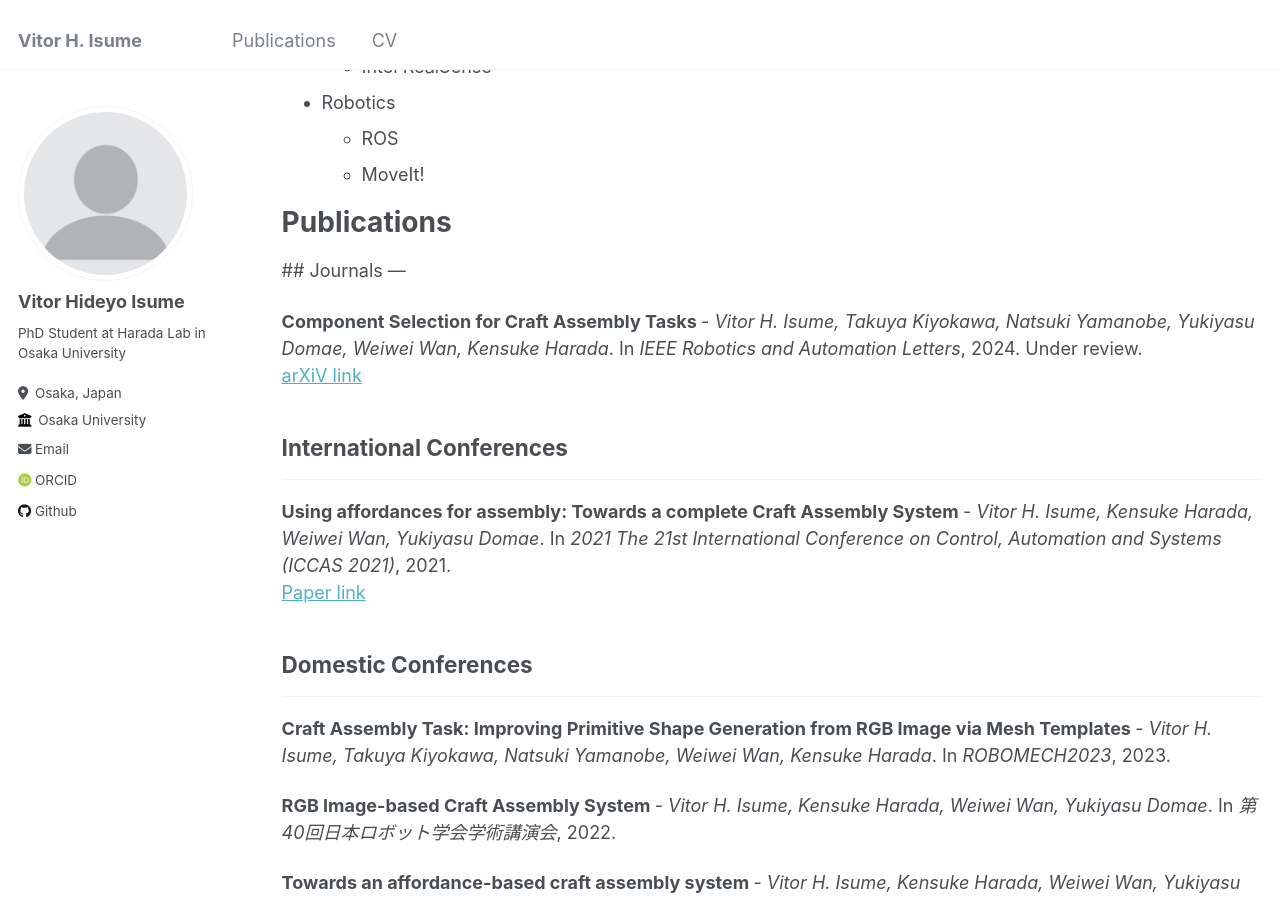
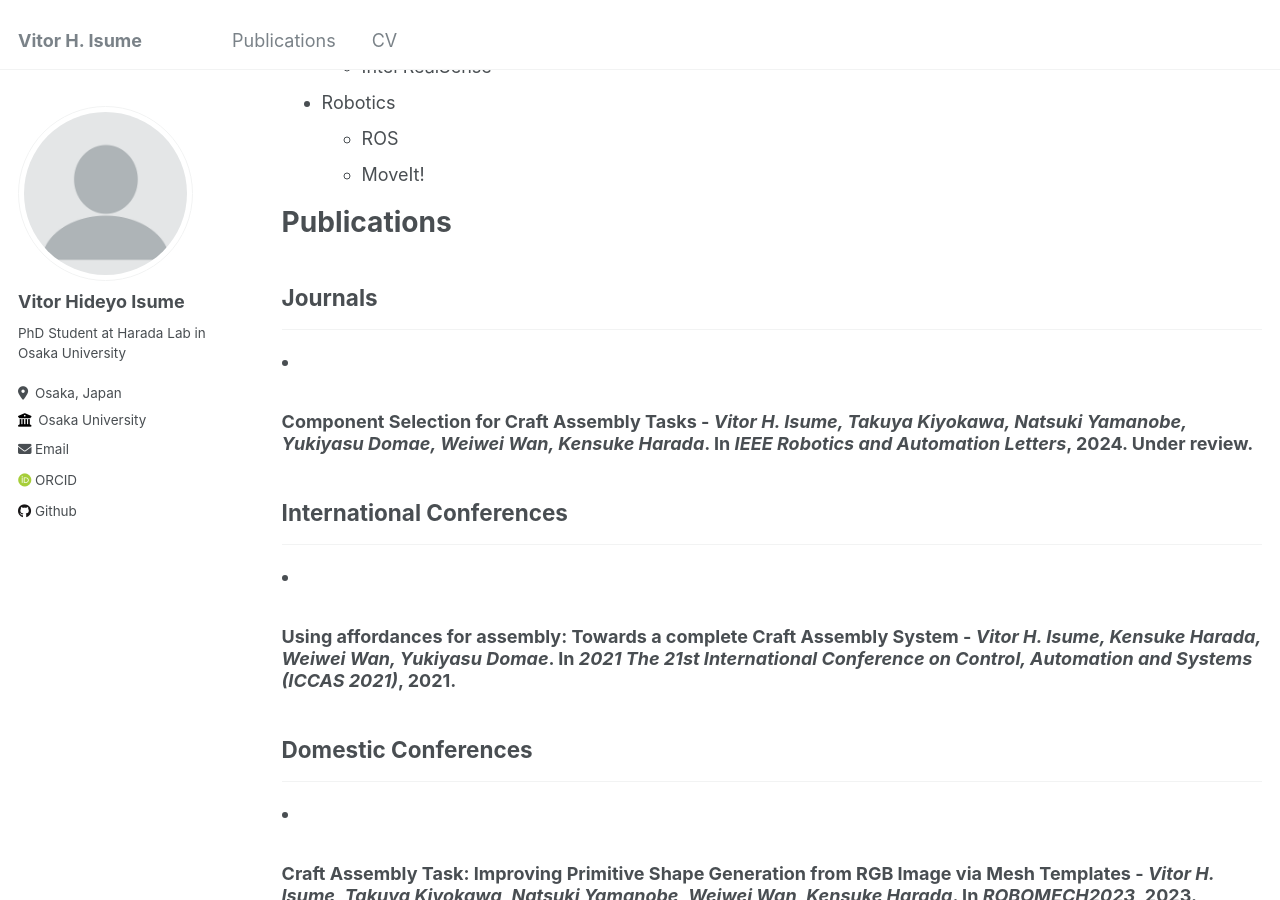
Before and after one commit to v-isume/v-isume.github.io, a Jekyll site: the page built from _pages/cv.md, in a window 1280 px wide and 900 px high, scrolled down 1160 px. Built offline with Jekyll 4.4.1, drawn with Linux system fonts in a browser that asks for light colours; some web fonts are replaced.

Commit message:
Update cv.md

```diff
--- a/_pages/cv.md
+++ b/_pages/cv.md
@@ -47,11 +47,12 @@ Skills
 
 Publications
 ======
-  ## Journals
+
+## Journals
 ---
 {% for post in site.publications reversed %}
   {% if post.type == 'journal' %}
-    {% include archive-single.html %}
+    {% include publications-cv.html %}
   {% endif %}
 {% endfor %}
 
@@ -59,7 +60,7 @@ Publications
 ---
 {% for post in site.publications reversed %}
   {% if post.type == 'int-conference' %}
-    {% include archive-single.html %}
+    {% include publications-cv.html %}
   {% endif %}
 {% endfor %}
 
@@ -67,6 +68,6 @@ Publications
 ---
 {% for post in site.publications reversed %}
   {% if post.type == 'domestic-conference' %}
-    {% include archive-single.html %}
+    {% include publications-cv.html %}
   {% endif %}
 {% endfor %}
```
